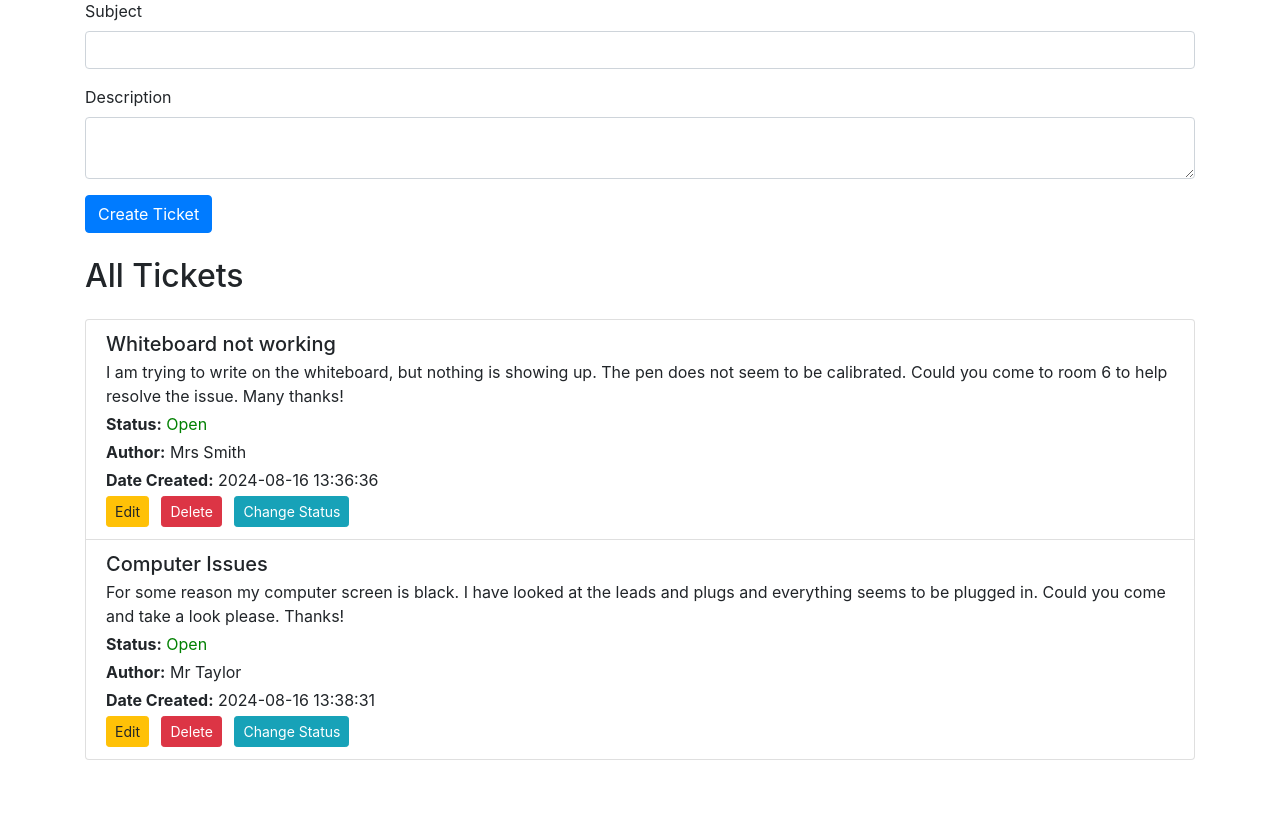
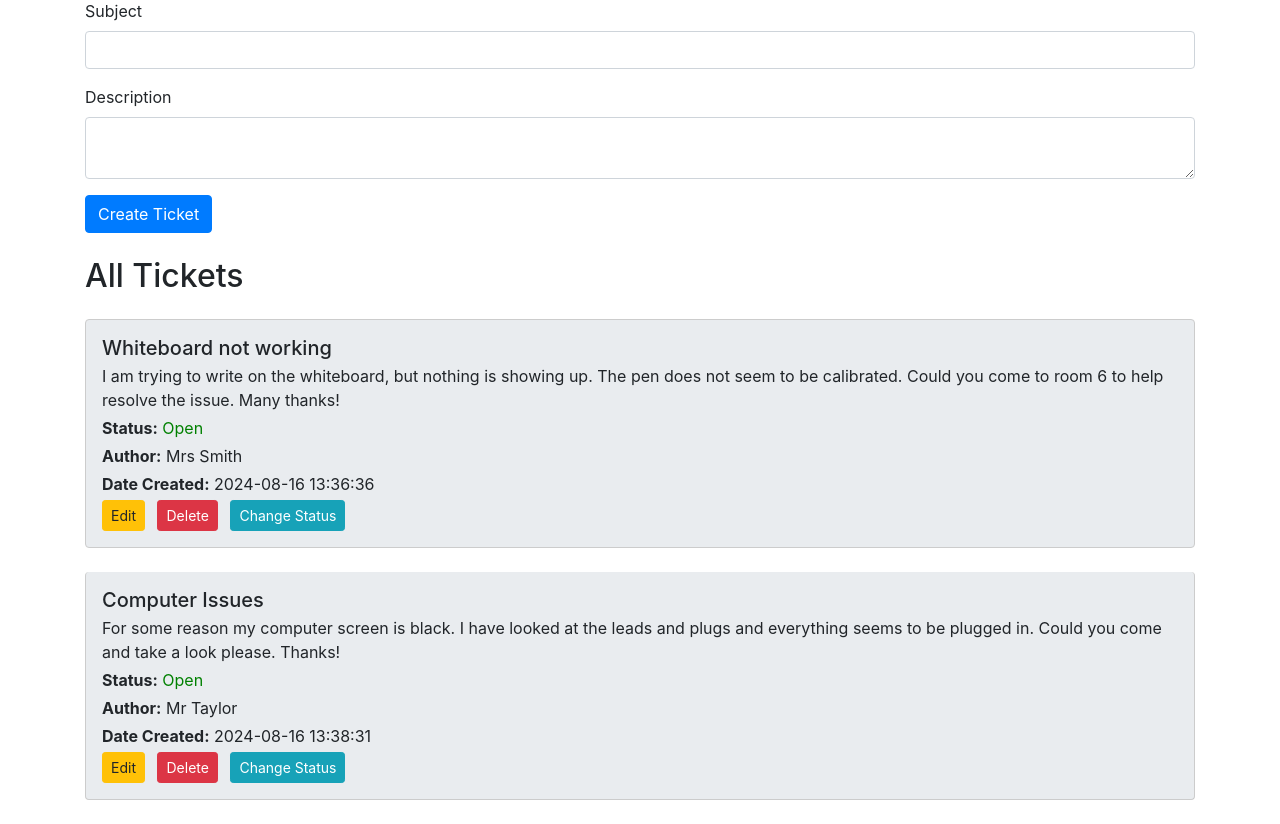
Before and after one commit to EllaP1274/Software-Engineering-DevOps_Project, a Flask app: page /dashboard in a window 1280 px wide. Shown: the part 177-1001 px from the top of the page. Before the commit the page ends 937 px from the top, so only its background shows below. Run offline with Flask 3, Linux system fonts and the light colour scheme; a user stored in the database is signed in; data comes from the database, SQL or seed files in the repository; some libraries are stand-ins or nearby versions.

Commit message:
Added padding and styling to ticket containers

```diff
--- a/app/templates/dashboard.html
+++ b/app/templates/dashboard.html
@@ -14,6 +14,13 @@
         }
         .status-closed {
             color: red;
+        }
+        .ticket-item {
+            margin-bottom: 1.5rem; /* Space between ticket containers */
+            padding: 1rem; /* Space inside the ticket container */
+            border: 1px solid #ccc; /* Border color */
+            border-radius: 0.25rem; /* Rounded corners for the border */
+            background-color: #e9ecef; /* Darker grey background color */
         }
     </style>
 </head>
@@ -54,7 +61,7 @@
         <h2 class="mt-4">All Tickets</h2>
         <div class="list-group mt-4">
             {% for ticket in tickets %}
-            <div class="list-group-item d-flex justify-content-between align-items-center">
+            <div class="list-group-item ticket-item">
                 <div>
                     <h5 class="mb-1">{{ ticket.subject }}</h5>
                     <p class="mb-1">{{ ticket.description }}</p>
```
